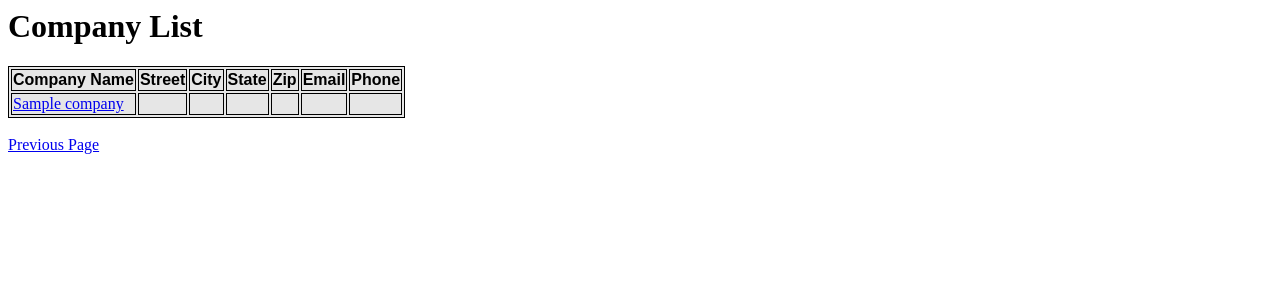
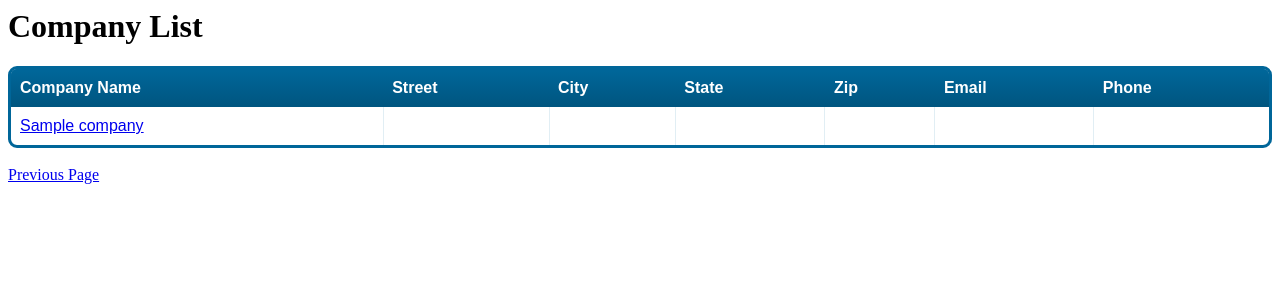
Before and after one commit to rlp612/testrepository, a PHP site: page /AWS/company_table.php in a window 1280 px wide. Shown: the top 300 px of the page. Run offline with PHP 8.4, Linux system fonts and the light colour scheme; tables that the repository leaves empty or names only in its code hold one stand-in row (values such as "Sample post"); a stand-in replaces the project's code that opens the database connection.

Commit message:
Added CSS styles to additional pages and made style modifications

```diff
--- a/company_table.php
+++ b/company_table.php
@@ -3,10 +3,21 @@
 <html>
 <head>
 <style>
-table, th, td {
-    border: 1px solid black;
-	background-color: #E6E6E6;
-}
+.datagrid table { border-collapse: collapse; text-align: left; width: 100%; }
+.datagrid {font: normal 16px/150% Arial, Helvetica, sans-serif; background: #fff;
+	overflow: hidden; border: 3px solid #006699; -webkit-border-radius: 9px; -moz-border-radius: 9px;
+	border-radius: 9px; }
+.datagrid table td,
+.datagrid table th { padding: 10px 9px; }
+.datagrid table thead th {background:-webkit-gradient( linear, left top, left bottom, color-stop(0.05, #006699),
+	color-stop(1, #00557F) );background:-moz-linear-gradient( center top, #006699 5%, #00557F 100% );
+	filter:progid:DXImageTransform.Microsoft.gradient(startColorstr='#006699', endColorstr='#00557F');
+	background-color:#006699; color:#FFFFFF; font-size: 16px; font-weight: bold; }
+.datagrid table thead th:first-child { border: none; }.datagrid table tbody td { color: #00557F;
+	border-left: 1px solid #E1EEF4;font-size: 16px;font-weight: normal; }
+.datagrid table tbody .alt td { background: #E1EEf4; color: #00557F; }
+.datagrid table tbody td:first-child { border-left: none; }
+.datagrid table tbody tr:last-child td { border-bottom: none; }
 </style>
 </head>
 
@@ -20,30 +31,19 @@ table, th, td {
 ?>
 
 <h1>Company List</h1>
+<div class="datagrid">
 <table>
+<thead>
 <tr>
-<td><b>
-<font face="Arial, Helvetica, sans-serif">Company Name</font>
-</b></td>
-<td><b>
-<font face="Arial, Helvetica, sans-serif">Street</font>
-</b></td>
-<td><b>
-<font face="Arial, Helvetica, sans-serif">City</font>
-</b></td>
-<td><b>
-<font face="Arial, Helvetica, sans-serif">State</font>
-</b></td>
-<td><b>
-<font face="Arial, Helvetica, sans-serif">Zip</font>
-</b></td>
-<td><b>
-<font face="Arial, Helvetica, sans-serif">Email</font>
-</b></td>
-<td><b>
-<font face="Arial, Helvetica, sans-serif">Phone</font>
-</b></td>
+<th>Company Name</th>
+<th>Street</th>
+<th>City</th>
+<th>State</th>
+<th>Zip</th>
+<th>Email</th>
+<th>Phone</th>
 </tr>
+</thead>
 
 <?php
 	$i=0;
@@ -57,6 +57,7 @@ table, th, td {
 		$f7=mysql_result($result,$i,"phone");
 ?>
 
+<tbody>
 <tr>
 <td>
 <a href="balance_table2.php?search=<?php echo $f1;?>">
@@ -64,29 +65,32 @@ table, th, td {
 </a>
 </td>
 <td>
-<font face="Arial, Helvetica, sans-serif"><?php echo $f2; ?></font>
+<?php echo $f2; ?>
 </td>
 <td>
-<font face="Arial, Helvetica, sans-serif"><?php echo $f3; ?></font>
+<?php echo $f3; ?>
 </td>
 <td>
-<font face="Arial, Helvetica, sans-serif"><?php echo $f4; ?></font>
+<?php echo $f4; ?>
 </td>
 <td>
-<font face="Arial, Helvetica, sans-serif"><?php echo $f5; ?></font>
+<?php echo $f5; ?>
 </td>
 <td>
-<font face="Arial, Helvetica, sans-serif"><?php echo $f6; ?></font>
+<?php echo $f6; ?>
 </td>
 <td>
-<font face="Arial, Helvetica, sans-serif"><?php echo $f7; ?></font>
+<?php echo $f7; ?>
 </td>
 </tr>
 
 <?php	$i++;}?>
+</tbody>
 </table>
-	<br>
+</div>
+
+<br>
 	<a href="http://rlp612.azurewebsites.net/index.php">Previous Page</a>
-	</br>
+</br>
 </body>
 </html>
```
Also changed, not shown: account_table.php (+6 -4 lines), balance_table.php (+5 -3 lines), balance_table2.php (+5 -3 lines), category_table.php (+6 -4 lines), client_table.php (+5 -3 lines), edit_transaction.php (+5 -3 lines), product_table.php (+26 -10 lines).
